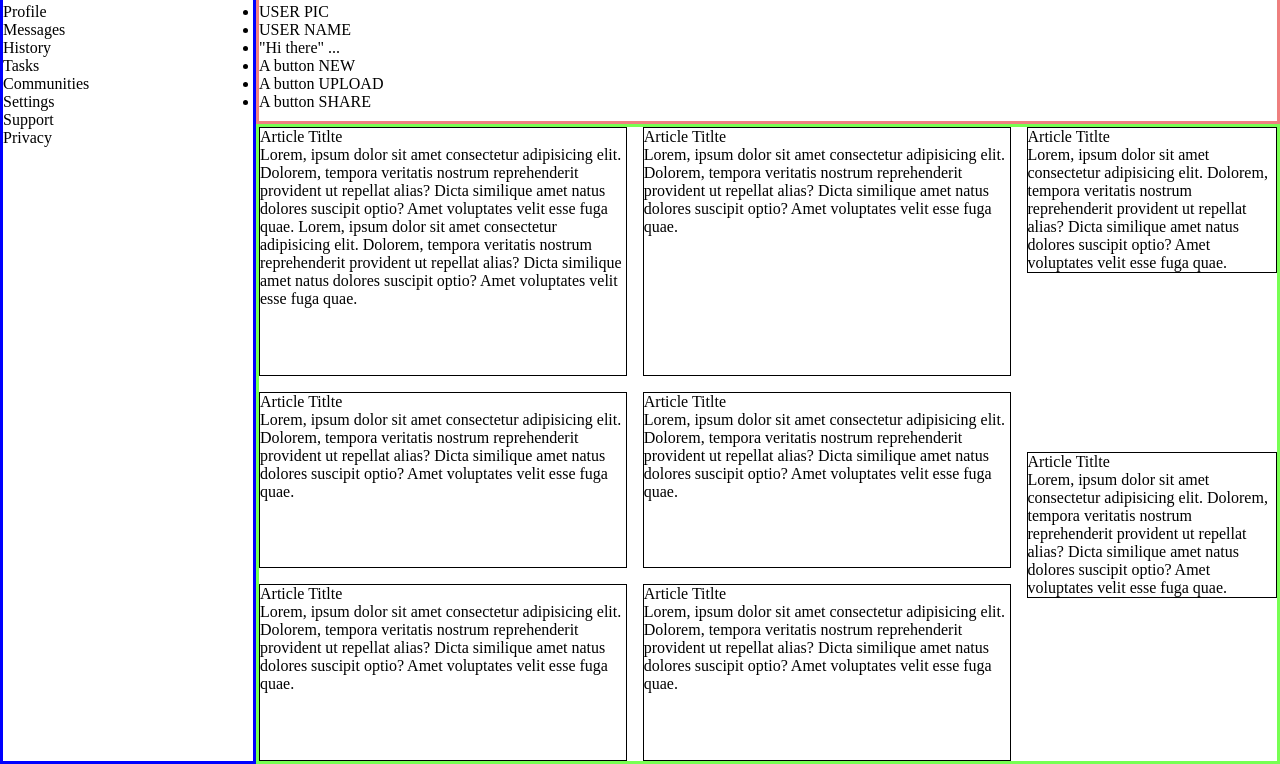
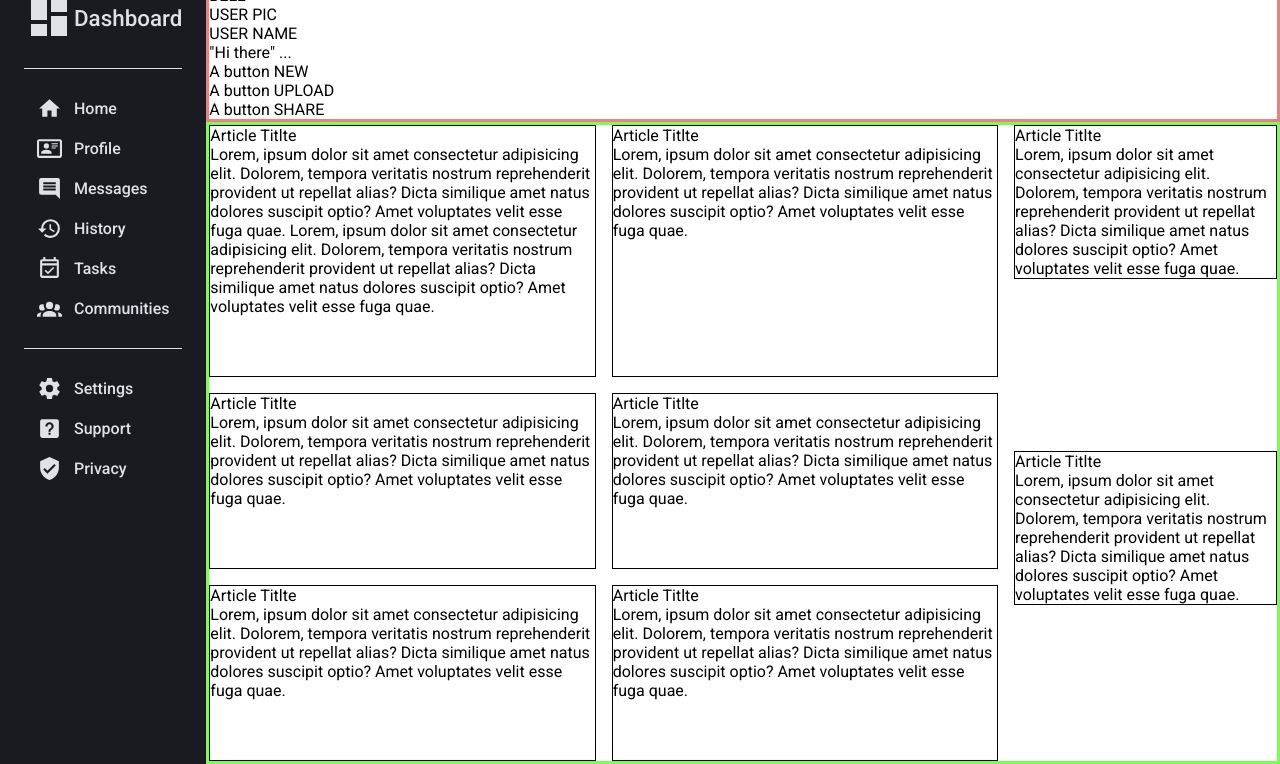
Before and after one commit to thielison/admin-dashboard, a plain HTML site: page index.html in a window 1280 px wide. Shown: the part 36-800 px from the top of the page. Drawn offline with Linux system fonts and the light colour scheme.

Commit message:
Restructure grid items, update body font and style sidebar with icons

```diff
--- a/index.html
+++ b/index.html
@@ -4,6 +4,9 @@
         <meta charset="UTF-8" />
         <meta name="viewport" content="width=device-width, initial-scale=1.0" />
         <link rel="stylesheet" href="styles.css" />
+        <link rel="preconnect" href="https://fonts.googleapis.com" />
+        <link rel="preconnect" href="https://fonts.gstatic.com" crossorigin />
+        <link href="https://fonts.googleapis.com/css2?family=Roboto:wght@400;500;700&display=swap" rel="stylesheet" />
         <title>Admin Dashboard</title>
     </head>
     <body>
@@ -23,25 +26,30 @@
                 </ul>
             </div>
             <div class="sidebar">
-                <div class="dashboard-logo">Dashboard</div>
-                <div class="nav-principal">
-                    <ul>
-                        <li>Home</li>
-                        <li>Profile</li>
-                        <li>Messages</li>
-                        <li>History</li>
-                        <li>Tasks</li>
-                        <li>Communities</li>
-                    </ul>
-                </div>
-                <div class="nav-extra">
-                    <ul>
-                        <li>Settings</li>
-                        <li>Support</li>
-                        <li>Privacy</li>
-                    </ul>
-                </div>
+                <img src="images/view-dashboard.svg" id="dashboard-img" alt="Dashboard image" />
+                <a href="" id="dashboard">Dashboard</a>
+                <hr />
+                <img src="images/home.svg" id="home-img" alt="Home image" />
+                <a href="">Home</a>
+                <img src="images/profile-card.svg" id="profile-img" alt="Profile card" />
+                <a href="">Profile</a>
+                <img src="images/messages.svg" id="messages-img" alt="Message balloon" />
+                <a href="">Messages</a>
+                <img src="images/history.svg" id="history-img" alt="History image" />
+                <a href="">History</a>
+                <img src="images/tasks.svg" id="tasks-img" alt="Tasks image" />
+                <a href="">Tasks</a>
+                <img src="images/communities.svg" id="communities-img" alt="Communities image" />
+                <a href="">Communities</a>
+                <hr />
+                <img src="images/cog.svg" id="settings-img" alt="Cog img" />
+                <a href="">Settings</a>
+                <img src="images/help-box.svg" id="support-img" alt="Support image" />
+                <a href="">Support</a>
+                <img src="images/shield-check.svg" id="privacy-img" alt="Privacy shield image" />
+                <a href="">Privacy</a>
             </div>
+
             <div class="main-content">
                 <div class="my-projects">
                     <!-- <p>MY PROJECTS</p> -->
--- a/styles.css
+++ b/styles.css
@@ -1,22 +1,63 @@
+/* GENERAL STYLES */
 * {
     box-sizing: border-box;
     margin: 0;
     padding: 0;
 }
 
+body {
+    font-family: Roboto, sans-serif;
+}
+
 .container {
     display: grid;
-    grid-template-columns: 1fr 4fr;
-    grid-template-rows: 1fr 4fr;
+    grid-template-columns: 1fr 11fr;
+    grid-template-rows: 1fr 5fr;
     height: 100vh;
 }
 
+/* SIDEBAR */
 .sidebar {
-    border: 3px solid blue;
     grid-row: 1 / 3;
     grid-column: 1;
+    background-color: #1a1a21;
+    font-size: 1rem;
+    font-weight: 500;
+
+    display: grid;
+    padding: 1.5rem;
+    grid-template-columns: 50px 1fr;
+    grid-template-rows: 60px repeat(11, 40px);
+    align-items: center;
+    justify-items: start;
 }
 
+.sidebar > img {
+    height: 25px;
+    justify-self: center;
+}
+
+.sidebar > a {
+    text-decoration: none;
+    color: #dee2e6;
+}
+
+.sidebar #dashboard {
+    font-size: 1.4rem;
+}
+
+.sidebar #dashboard-img {
+    height: 3rem;
+}
+
+.sidebar hr {
+    grid-column: 1 / 3;
+    border: none;
+    border-top: 1px solid #dee2e6;
+    width: 100%;
+}
+
+/* HEADER */
 .header {
     border: 3px solid lightcoral;
     grid-row: 1;
```
Also changed, not shown: images/cog.svg (added), images/communities.svg (added), images/help-box.svg (added), images/history.svg (added), images/home.svg (added), images/messages.svg (added), images/profile-card.svg (added), images/shield-check.svg (added), images/tasks.svg (added), images/view-dashboard.svg (added).
